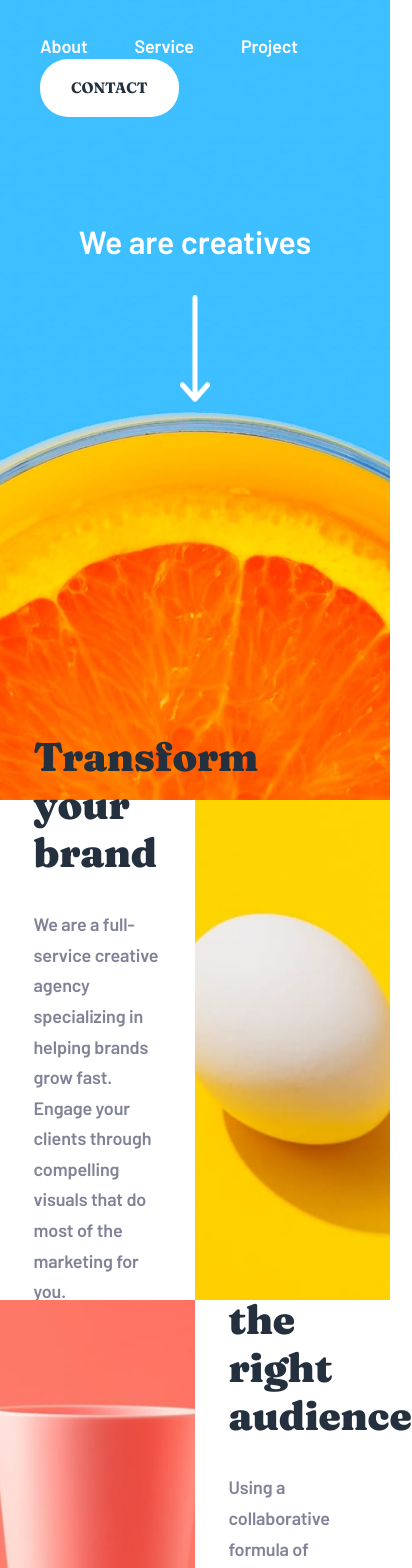
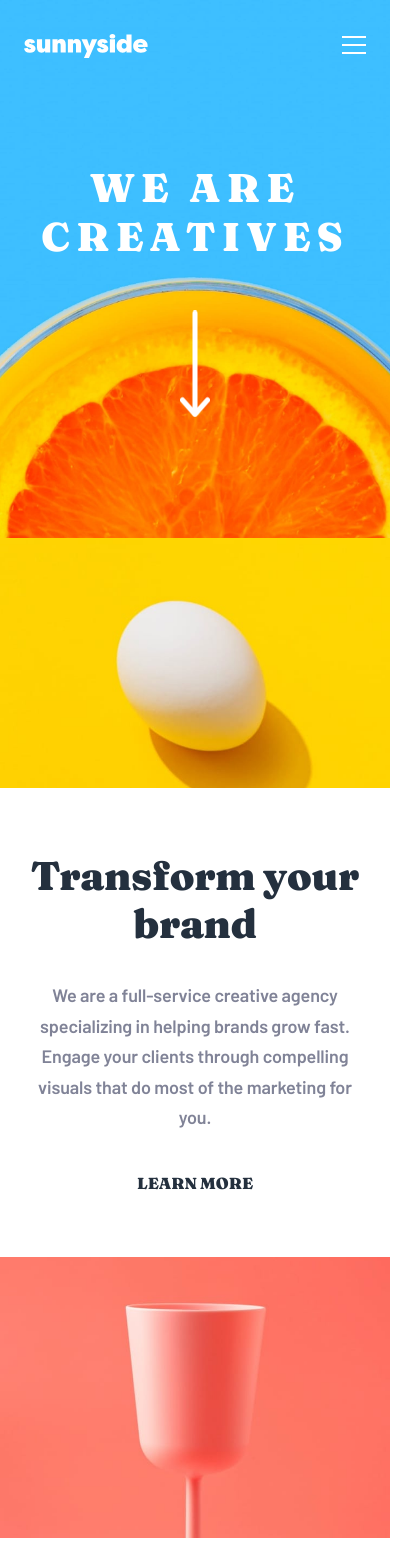
Before and after one commit to valentinaotocan/Sunnyside-Landing-Page, a Next.js app: page / in a window 390 px wide. Shown: the top 1568 px of the page, 412 px wide, since content can reach past the window. Built offline with nearby package versions, Linux system fonts and the light colour scheme.

Commit message:
Add responsive

```diff
--- a/components/design-photography/Design_photography.module.css
+++ b/components/design-photography/Design_photography.module.css
@@ -71,3 +71,24 @@
     height: 500px;
   }
 }
+@media (max-width: 768px) {
+  .section {
+    height: 1200px;
+    flex-direction: column;
+  }
+  .design {
+    width: 100%;
+  }
+  .photography {
+    width: 100%;
+  }
+}
+@media (max-width: 425px) {
+ .section {
+  height: 1000px;
+ }
+ .text {
+  padding-left: 24px;
+  padding-right: 24px;
+ }
+}
--- a/components/footer/Footer.module.css
+++ b/components/footer/Footer.module.css
@@ -32,3 +32,10 @@
 .icon:hover {
   fill: white;
 }
+
+/* responsive */
+@media(max-width: 768px) {
+  .footer {
+    padding: 64px 24px 80px;
+  }
+}
--- a/components/gallery/Gallery.module.css
+++ b/components/gallery/Gallery.module.css
@@ -14,3 +14,16 @@
     height: 347px;
   }
 }
+
+@media (max-width: 768px) {
+  .gallery {
+    grid-template-columns: 1fr 1fr;
+    height: 550px;
+  }
+}
+
+@media (max-width: 425px) {
+  .gallery {
+    height: 376px;
+  }
+}
--- a/components/navbar/Navbar.jsx
+++ b/components/navbar/Navbar.jsx
@@ -1,18 +1,24 @@
 import Image from "next/image";
 import Link from "next/link";
 import styles from "./Navbar.module.css";
+import { useState } from "react";
 export default function Navbar() {
+  const [navbarOpen, setNavbarOpen] = useState(false);
+
+  const handleNav = () => {
+    setNavbarOpen((prevOpen) => !prevOpen);
+  };
   return (
     <div className={styles.navbar}>
       <div className={styles.logo}>
         <Link href="/">
           <a>
-            <Image src="/logo.svg" alt="Logo" width={170} height={33} />
+            <Image src="/logo.svg" alt="Logo" width={170} height={33} className={styles.logo} />
           </a>
         </Link>
       </div>
 
-      <div>
+      <div className={styles.desktop}>
         <Link href="#">
           <a className={styles.link}>About</a>
         </Link>
@@ -28,6 +34,44 @@ export default function Navbar() {
           </a>
         </Link>
       </div>
+
+      <div className={styles.hamburger} onClick={handleNav}>
+        {!navbarOpen ? (
+          <svg width="24" height="18" xmlns="http://www.w3.org/2000/svg">
+            <path
+              d="M24 16v2H0v-2h24zm0-8v2H0V8h24zm0-8v2H0V0h24z"
+              fill="#FFF"
+              fillRule="evenodd"
+            />
+          </svg>
+        ) : (
+          <div>
+            <svg width="24" height="18" xmlns="http://www.w3.org/2000/svg">
+              <path
+                d="M24 16v2H0v-2h24zm0-8v2H0V8h24zm0-8v2H0V0h24z"
+                fill="rgba(255,255,255, 0.5)"
+                fillRule="evenodd"
+              />
+            </svg>
+            <div className={styles.mobile}>
+              <Link href="#">
+                <a className={styles.linkMob}>About</a>
+              </Link>
+              <Link href="#">
+                <a className={styles.linkMob}>Service</a>
+              </Link>
+              <Link href="#">
+                <a className={styles.linkMob}>Project</a>
+              </Link>
+              <Link href="#">
+                <a>
+                  <button className={styles.btnMob}>Contact</button>
+                </a>
+              </Link>
+            </div>
+          </div>
+        )}
+      </div>
     </div>
   );
 }
--- a/components/navbar/Navbar.module.css
+++ b/components/navbar/Navbar.module.css
@@ -29,12 +29,85 @@
 }
 
 .btn:hover {
- color: #fff;
- background-color: #78CEF5;
- cursor: pointer;
-
+  color: #fff;
+  background-color: #78cef5;
+  cursor: pointer;
 }
 
 .title {
   text-transform: uppercase;
 }
+
+.hamburger {
+  display: none;
+}
+
+.mobile {
+  position: absolute;
+  background: #fffcf8;
+  left: 40px;
+  height: 400px;
+  width: 89%;
+  clip-path: polygon(95% 8%, 100% 0, 100% 100%, 0 100%, 0 8%);
+  top: 82px;
+  display: flex;
+  flex-direction: column;
+  align-items: center;
+  justify-content: center;
+  z-index: 1;
+}
+
+.linkMob {
+  padding-bottom: 32px;
+  color: #808397;
+  font-size: 1.25rem;
+  font-weight: 600;
+  line-height: 1.25;
+  letter-spacing: -0.14px;
+}
+
+.linkMob:first-child {
+  padding-top: 13px;
+}
+
+.btnMob {
+  background: #fbd600;
+  border-radius: 28px;
+  border-style: none;
+  padding: 16px 31px;
+  text-transform: uppercase;
+  font-family: var(--fraunces);
+  font-weight: 700;
+  font-size: 0.938rem;
+  line-height: 1.67;
+  letter-spacing: -0.11px;
+  color: #24303e;
+}
+
+@media (max-width: 768px) {
+  .navbar {
+    padding-right: 40px;
+  }
+  .desktop {
+    display: none;
+  }
+  .hamburger {
+    display: block;
+  }
+
+  @media (max-width: 425px) {
+    .logo {
+      height: 24px;
+      width: 124px;
+    }
+    .navbar {
+      padding-right: 24px;
+      padding-left: 24px;
+    }
+    .mobile {
+      left: 24px;
+      height: 329px;
+      clip-path: polygon(93% 8%, 100% 0, 100% 100%, 0 100%, 0 8%);
+    }
+  }
+}
--- a/components/testimonials/Testimonials.jsx
+++ b/components/testimonials/Testimonials.jsx
@@ -34,12 +34,14 @@ export default function Testimonials() {
         <h2 className={styles.title}>Client testimonials</h2>
         <div className={styles.cards}>
           {clients.map((client) => (
-            <div key={client.id} className={styles.card}>
+            <div
+              key={client.id}
+              className={styles.card}>
               <Image
                 src={`/assets/images/${client.image}`}
                 width="72px"
                 height="72px"
-                alt=''
+                alt=""
                 className={styles.image}
               />
               <p className={styles.comment}>{client.comment}</p>
--- a/components/testimonials/Testimonials.module.css
+++ b/components/testimonials/Testimonials.module.css
@@ -10,7 +10,7 @@
   text-transform: uppercase;
   font-family: var(--fraunces);
   font-weight: 900;
-  font-size: 1.25rem;
+  font-size: 1rem;
   line-height: 1.25;
   text-align: center;
   letter-spacing: 5px;
@@ -70,3 +70,25 @@
   padding-bottom: 110px
  }
 }
+
+@media (max-width: 768px) {
+  .testimonials {
+    padding: 90px 24px;
+  }
+  .title {
+    padding-bottom: 64px;
+  }
+  .cards {
+    flex-direction: column;
+  }
+  .card {
+    padding-bottom: 64px;
+  }
+  .card:last-child {
+    padding-bottom: 0px;
+  }
+  .comment {
+    max-width: 450px;
+    padding: 32px 24px;
+  }
+}
--- a/components/transform-audience/Transform_audience.jsx
+++ b/components/transform-audience/Transform_audience.jsx
@@ -1,25 +1,24 @@
 import Link from "next/link";
-import Image from 'next/image'
-import styles from './Transform_audience.module.css'
+import Image from "next/image";
+import styles from "./Transform_audience.module.css";
 
-export default function Transform() {
+export default function Transform_audience() {
   return (
     <>
-      <section className={styles.section}>
+    <section className={styles.section_transform}>
       <div className={styles.text}>
         <div className={styles.text_width}>
           <h2 className={styles.heading}>Transform your brand</h2>
           <p className={styles.paragraph}>
-              We are a full-service creative agency specializing in helping
-              brands grow fast. Engage your clients through compelling visuals
-              that do most of the marketing for you.
+            We are a full-service creative agency specializing in helping brands
+            grow fast. Engage your clients through compelling visuals that do
+            most of the marketing for you.
           </p>
           <Link href="#">
             <a className={styles.link_1}>Learn more</a>
           </Link>
         </div>
       </div>
-
       <div className={styles.image_wrapper}>
         <Image
           src="/assets/images/image-transform.jpg"
@@ -32,7 +31,7 @@ export default function Transform() {
       </div>
     </section>
 
-      <section className={styles.section}>
+    <section className={styles.section_audience}>
         <div className={styles.image_wrapper}>
           <Image
             src="/assets/images/image-stand-out.jpg"
@@ -41,7 +40,6 @@ export default function Transform() {
             alt="Stand-out"
           />
         </div>
-
         <div className={styles.text}>
           <div className={styles.text_width}>
             <h2 className={styles.heading}>Stand out to the right audience</h2>
--- a/components/transform-audience/Transform_audience.module.css
+++ b/components/transform-audience/Transform_audience.module.css
@@ -1,4 +1,10 @@
-.section {
+.section_transform {
+  display: flex;
+  width: 100%;
+  height: 600px;
+}
+
+.section_audience {
   display: flex;
   width: 100%;
   height: 600px;
@@ -91,8 +97,45 @@
 }
 
 /* responsive */
+/* responsive */
 @media (max-width: 1024px) {
-  .section {
+  .section_transform,
+  .section_audience {
     height: 500px;
   }
 }
+
+@media (max-width: 768px) {
+  .section_transform {
+    flex-direction: column-reverse;
+    height: 819px;
+  }
+  .section_audience {
+    flex-direction: column;
+    height: 819px;
+  }
+  .text {
+    width: 100%;
+    padding: 74px 24px;
+    align-items: center;
+    text-align: center;
+  }
+  .image_wrapper {
+    width: 100%;
+    height: 412px;
+  }
+}
+
+@media (max-width: 425px) {
+  .section_transform,
+  .section_audience {
+    height: 719px;
+  }
+  .text {
+    padding-top: 64px;
+    padding-bottom: 64px
+  }
+  .image_wrapper {
+    height: 312px;
+  }
+}
--- a/styles/Home.module.css
+++ b/styles/Home.module.css
@@ -1,21 +1,46 @@
 .header {
-  background: url("../public/assets/images/image-header.jpg") no-repeat center center/cover;
+  background: url("../public/assets/images/image-header.jpg") no-repeat center
+    center/cover;
   min-height: 800px;
   color: white;
 }
 
 .title {
   text-align: center;
+  font-family: var(--fraunces);
+  font-weight: 900;
+  font-size: 2.5rem;
+  line-height: 1.23;
+  text-align: center;
+  letter-spacing: 6.25px;
+  text-transform: uppercase;
 }
 
 .arrow_down {
   display: flex;
   justify-content: center;
-  animation: MoveUpDown 1.5s cubic-bezier(.17,.67,.83,.67) infinite;
-
+  animation: MoveUpDown 1.5s cubic-bezier(0.17, 0.67, 0.83, 0.67) infinite;
 }
 
 @keyframes MoveUpDown {
-  0% { transform: translateY(-5px); }
-  100% { transform: translateY(95px); }
+  0% {
+    transform: translateY(-5px);
+  }
+  100% {
+    transform: translateY(95px);
+  }
 }
+
+/* responsive */
+@media (max-width: 768px) {
+  .title {
+    padding-left: 24px;
+    padding-right: 24px;
+  }
+}
+
+@media (max-width: 425px) {
+  .header {
+    min-height: 538px;
+  }
+}
--- a/styles/globals.css
+++ b/styles/globals.css
@@ -15,6 +15,7 @@
 html,
 body {
   font-family: var(--barlow);
+  overflow-x: hidden;
 }
 
 a {
```
Lines whose indentation alone changed are shown as unchanged.
